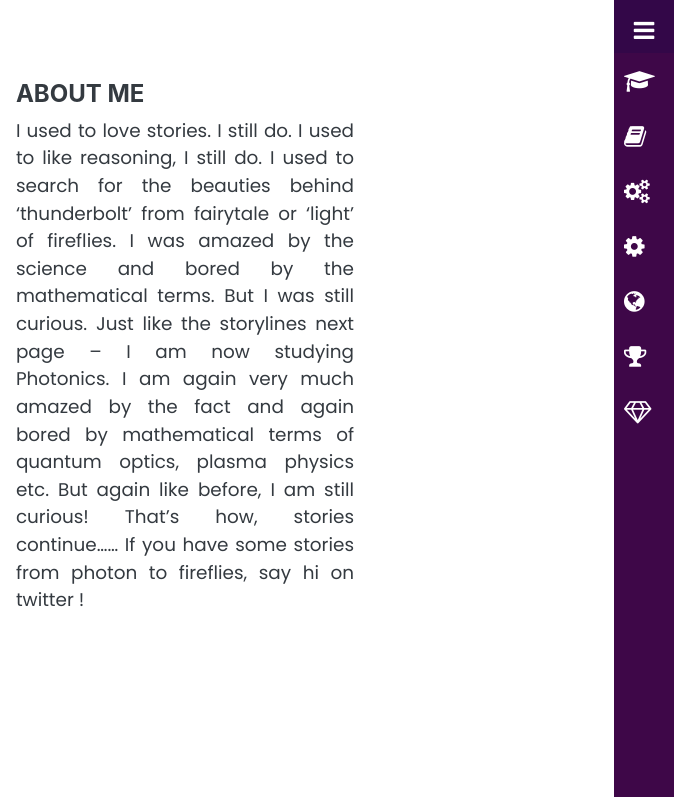
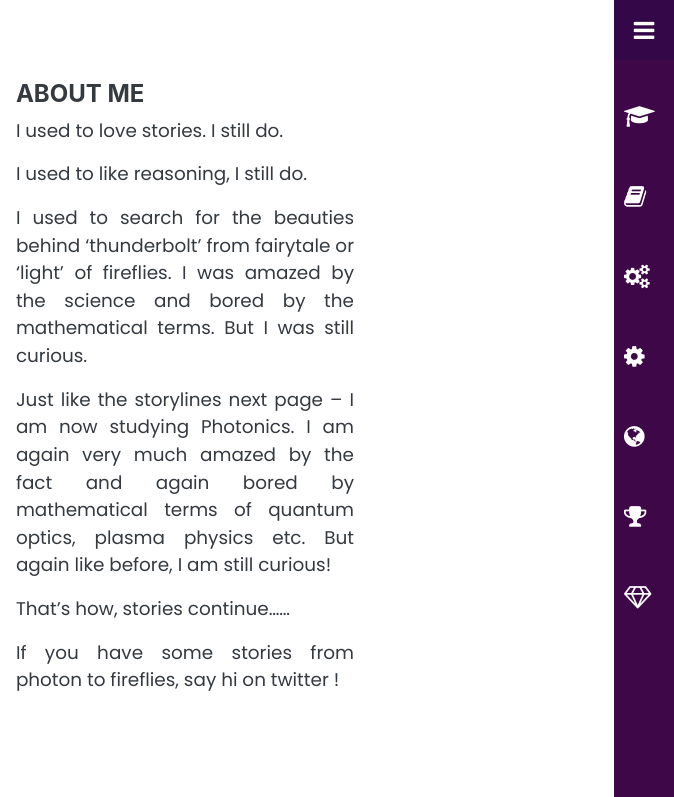
Before and after one commit to oparthibtech/Anindyo, a plain HTML site: page index.html in a window 1280 px wide. Shown: the top 797 px of the page, 606-1280 px from the left. Drawn offline with nearby package versions, Linux system fonts and the light colour scheme.

Commit message:
"about me" formatted as per client

```diff
--- a/index.html
+++ b/index.html
@@ -86,13 +86,13 @@
                     </div>
                </div>
                <diV>     <h4 class="ml-3">About Me</h4>
-                    <p class="lead mb-5 ml-3 text-dark "> I used to love stories. I still do.
-                    I used to like reasoning,  I still do.
-                    I used to search for the beauties behind ‘thunderbolt’ from fairytale or ‘light’ of fireflies. I was amazed by the science and bored by the mathematical terms. But I was still curious.
-                    Just like the storylines next page – I am now studying Photonics. I am again very much amazed by the fact and again bored by mathematical terms of quantum optics, plasma physics etc. But again like before, I am still curious!
-                    That’s how, stories continue……
-                    If you have some stories from photon to fireflies, say hi on twitter !
-</p>
+                    <p class="lead mb-3 ml-3 text-dark "> I used to love stories. I still do.</p>
+                    <p class="lead mb-3 ml-3 text-dark ">I used to like reasoning,  I still do.</p>
+                    <p class="lead mb-3 ml-3 text-dark ">I used to search for the beauties behind ‘thunderbolt’ from fairytale or ‘light’ of fireflies. I was amazed by the science and bored by the mathematical terms. But I was still curious.</p>
+                    <p class="lead mb-3 ml-3 text-dark ">Just like the storylines next page – I am now studying Photonics. I am again very much amazed by the fact and again bored by mathematical terms of quantum optics, plasma physics etc. But again like before, I am still curious!</p>
+                    <p class="lead mb-3 ml-3 text-dark ">That’s how, stories continue……</p>
+                    <p class="lead mb-3 ml-3 text-dark ">If you have some stories from photon to fireflies, say hi on twitter !</p>
+
                </diV>
           </section>
             <hr class="m-0" />
@@ -291,14 +291,14 @@
                                    Conducted two national conferences on “World Situation of Childhood & Adolescences: Current Proposition” as regional child representative of UNICEF in 2010 & 2011
                                  </li>
                                  <li>
-                                    Participated in a international conference on child friendly education.
+                                    Participated in a international conference on child friendly education
                                  </li>
                                  <li>
-                                   Participated in a conference on “Preserving Independence- War relics of Bangladesh”
+                                   Participated in a conference on “Preserving Independence- War relics of Bangladesh” jointly organized by Ministry of Independence of Bangladesh & Ministry of Education Bangladesh.
                                  </li>
 
                                </ul>
-                               jointly organized by Ministry of Independence of Bangladesh & Ministry of Education Bangladesh
+
 
                       </div>
 
--- a/style.css
+++ b/style.css
@@ -70,8 +70,8 @@
 	position: relative;
 	display: block;
 	min-width: 60px;
-	line-height: 40px;
-	height: 35px;
+	line-height: 60px;
+	height: 60px;
 	text-align: left;
 }
 .navigation ul li a .icon .fa{
@@ -85,8 +85,8 @@
 .navigation ul li a .title{
 	position: relative;
 	display: block;
-	line-height: 30px;
-	height: 30px;
+	line-height: 60px;
+	height: 60px;
 	text-align: left;
 
 }
@@ -95,7 +95,7 @@
 	top: 0px;
 	right: 0;
 	width: 60px;
-	height: 53px;
+	height: 60px;
 	background: #330748;
 	cursor: pointer;
 }
```
